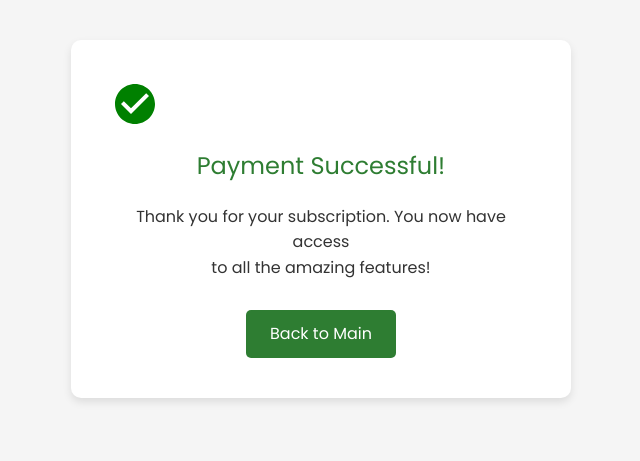
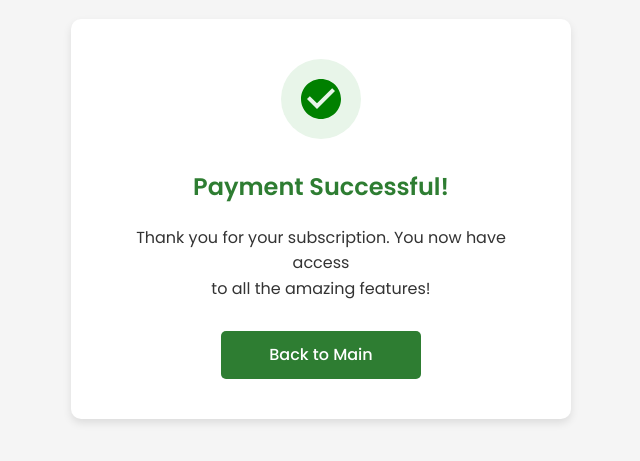
Before and after one commit to hasinduW/MY_MONEY_MATE, a React (Vite) app in the folder frontend/MY_MONEY_MATE/: page /success in a window 1280 px wide. Shown: the part 181-642 px from the top of the page, without its empty margins (319-959 px from the left). Built offline with nearby package versions, Linux system fonts and the light colour scheme.

Commit message:
Adding payment function

```diff
--- a/frontend/MY_MONEY_MATE/src/pages/subscription/Cancel.jsx
+++ b/frontend/MY_MONEY_MATE/src/pages/subscription/Cancel.jsx
@@ -1,30 +1,28 @@
 import React from 'react';
-import '../../styles/PaymentCancelled.css';;
+import '../../styles/PaymentCancelled.css';
 
 const PaymentCancelled = () => {
   return (
     <div className="payment-cancelled-container">
       <div className="payment-cancelled-card">
-        <div className="payment-cancelled-icon">
-          <svg xmlns="http://www.w3.org/2000/svg" viewBox="0 0 24 24" fill="#d32f2f" width="48px" height="48px">
-            <path d="M0 0h24v24H0z" fill="none"/>
-            <path d="M12 2C6.47 2 2 6.47 2 12s4.47 10 10 10 10-4.47 10-10S17.53 2 12 2zm5 13.59L15.59 17 12 13.41 8.41 17 7 15.59 10.59 12 7 8.41 8.41 7 12 10.59 15.59 7 17 8.41 13.41 12 17 15.59z"/>
-          </svg>
+        <div className="payment-cancelled-header">
+        <div className="payment-success-icon-wrapper">
+            <svg className="payment-cancelled-icon" xmlns="http://www.w3.org/2000/svg" viewBox="0 0 24 24" fill="#d32f2f">
+              <path d="M0 0h24v24H0z" fill="none"/>
+              <path d="M12 2C6.47 2 2 6.47 2 12s4.47 10 10 10 10-4.47 10-10S17.53 2 12 2zm5 13.59L15.59 17 12 13.41 8.41 17 7 15.59 10.59 12 7 8.41 8.41 7 12 10.59 15.59 7 17 8.41 13.41 12 17 15.59z"/>            </svg>
+          </div>
+          <h1 className="payment-cancelled-title">Payment Cancelled</h1>
         </div>
-        <h1 className="payment-cancelled-title">Payment Cancelled</h1>
         <p className="payment-cancelled-message">
           No worries! You can try again whenever you're ready.
           <br /><br />
-          If you have any questions, feel free to contact our<br />
-          support team.
+          If you have any questions, feel free to contact our support team.
         </p>
         <div className="payment-cancelled-buttons">
           <button className="payment-cancelled-button try-again">
             Try Again
           </button>
-          <button className="payment-cancelled-button contact-support">
-            Contact Support
-          </button>
+
         </div>
       </div>
     </div>
--- a/frontend/MY_MONEY_MATE/src/pages/subscription/Success.jsx
+++ b/frontend/MY_MONEY_MATE/src/pages/subscription/Success.jsx
@@ -1,17 +1,19 @@
 import React from 'react';
-import '../../styles/PaymentSuccess.css'; // We'll create this for styling
+import '../../styles/PaymentSuccess.css';
 
 const PaymentSuccess = () => {
   return (
     <div className="payment-success-container">
       <div className="payment-success-card">
-        <div className="payment-success-icon">
-          <svg xmlns="http://www.w3.org/2000/svg" viewBox="0 0 24 24" fill="green" width="48px" height="48px">
-            <path d="M0 0h24v24H0z" fill="none"/>
-            <path d="M12 2C6.48 2 2 6.48 2 12s4.48 10 10 10 10-4.48 10-10S17.52 2 12 2zm-2 15l-5-5 1.41-1.41L10 14.17l7.59-7.59L19 8l-9 9z"/>
-          </svg>
+        <div className="payment-success-header">
+          <div className="payment-success-icon-wrapper">
+            <svg className="payment-success-icon" xmlns="http://www.w3.org/2000/svg" viewBox="0 0 24 24" fill="green">
+              <path d="M0 0h24v24H0z" fill="none"/>
+              <path d="M12 2C6.48 2 2 6.48 2 12s4.48 10 10 10 10-4.48 10-10S17.52 2 12 2zm-2 15l-5-5 1.41-1.41L10 14.17l7.59-7.59L19 8l-9 9z"/>
+            </svg>
+          </div>
+          <h1 className="payment-success-title">Payment Successful!</h1>
         </div>
-        <h1 className="payment-success-title">Payment Successful!</h1>
         <p className="payment-success-message">
           Thank you for your subscription. You now have access<br />
           to all the amazing features!
--- a/frontend/MY_MONEY_MATE/src/styles/PaymentCancelled.css
+++ b/frontend/MY_MONEY_MATE/src/styles/PaymentCancelled.css
@@ -17,14 +17,26 @@
   width: 100%;
 }
 
+.payment-cancelled-header {
+  display: flex;
+  flex-direction: column;
+  align-items: center;
+  margin-bottom: 20px;
+}
+
+.payment-cancelled-icon-wrapper {
+  margin-bottom: 15px;
+}
+
 .payment-cancelled-icon {
-    margin-bottom: 20px;
+  width: 48px;
+  height: 48px;
 }
 
 .payment-cancelled-title {
   color: #d32f2f;
   font-size: 24px;
-    margin-bottom: 20px;
+  margin: 0;
 }
 
 .payment-cancelled-message {
@@ -36,7 +48,6 @@
 
 .payment-cancelled-buttons {
   display: flex;
-    gap: 15px;
   justify-content: center;
 }
 
@@ -47,6 +58,8 @@
   font-size: 16px;
   cursor: pointer;
   transition: background-color 0.3s;
+  width: 100%;
+  max-width: 200px;
 }
 
 .payment-cancelled-button.try-again {
@@ -58,12 +71,3 @@
 .payment-cancelled-button.try-again:hover {
   background-color: #e0e0e0;
 }
-
-  .payment-cancelled-button.contact-support {
-    background-color: #d32f2f;
-    color: white;
-  }
-
-  .payment-cancelled-button.contact-support:hover {
-    background-color: #b71c1c;
-  }
--- a/frontend/MY_MONEY_MATE/src/styles/PaymentSuccess.css
+++ b/frontend/MY_MONEY_MATE/src/styles/PaymentSuccess.css
@@ -17,21 +17,41 @@
   width: 100%;
 }
 
+.payment-success-header {
+  display: flex;
+  flex-direction: column;
+  align-items: center;
+  margin-bottom: 20px;
+}
+
+.payment-success-icon-wrapper {
+  margin-bottom: 15px;
+  display: flex;
+  justify-content: center;
+  align-items: center;
+  width: 80px;
+  height: 80px;
+  border-radius: 50%;
+  background-color: #e8f5e9;
+}
+
 .payment-success-icon {
-    margin-bottom: 20px;
+  width: 48px;
+  height: 48px;
 }
 
 .payment-success-title {
   color: #2e7d32;
   font-size: 24px;
-    margin-bottom: 20px;
+  margin: 15px 0 0 0;
+  font-weight: 600;
 }
 
 .payment-success-message {
   color: #333;
   font-size: 16px;
   line-height: 1.6;
-    margin-bottom: 30px;
+  margin: 20px 0 30px 0;
 }
 
 .payment-success-button {
@@ -42,9 +62,14 @@
   border-radius: 5px;
   font-size: 16px;
   cursor: pointer;
-    transition: background-color 0.3s;
+  transition: all 0.3s ease;
+  width: 100%;
+  max-width: 200px;
+  font-weight: 500;
 }
 
 .payment-success-button:hover {
   background-color: #1b5e20;
+  transform: translateY(-2px);
+  box-shadow: 0 2px 8px rgba(0, 0, 0, 0.1);
 }
```
Lines whose indentation alone changed are shown as unchanged.
